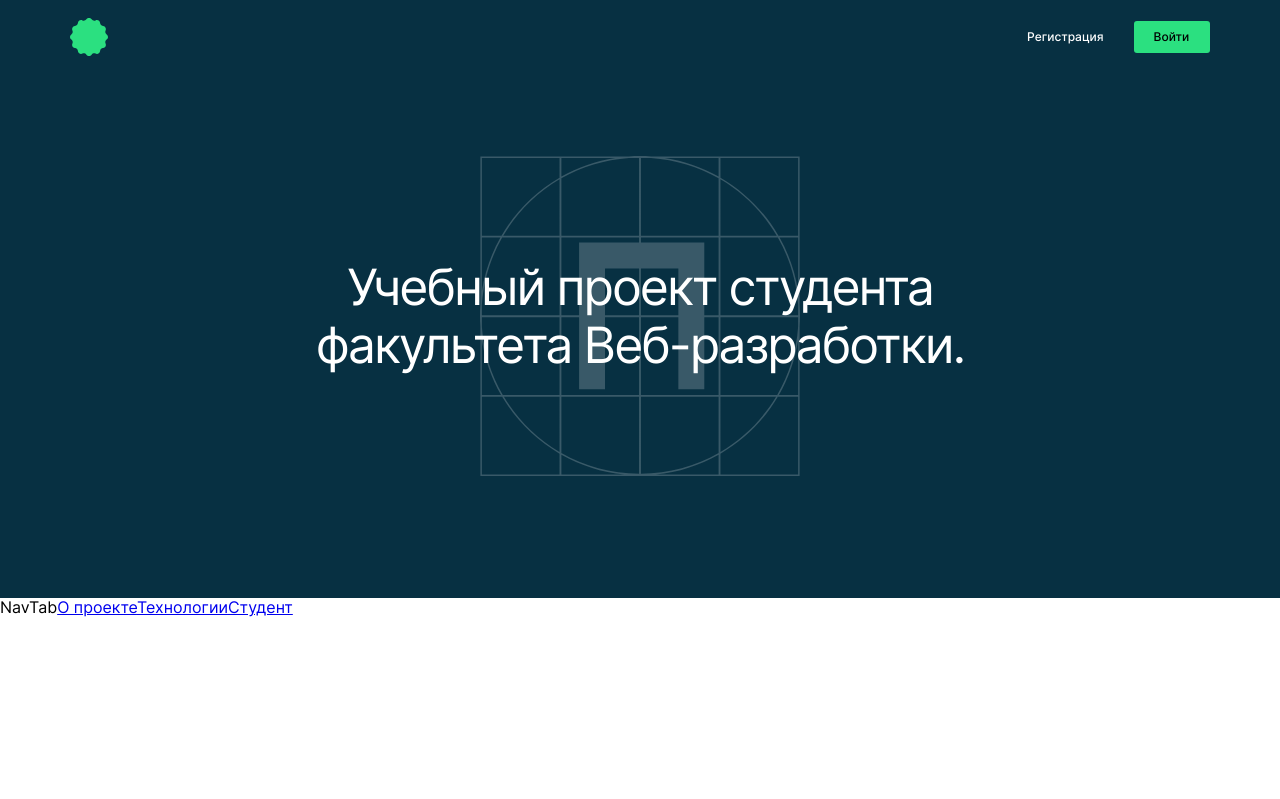
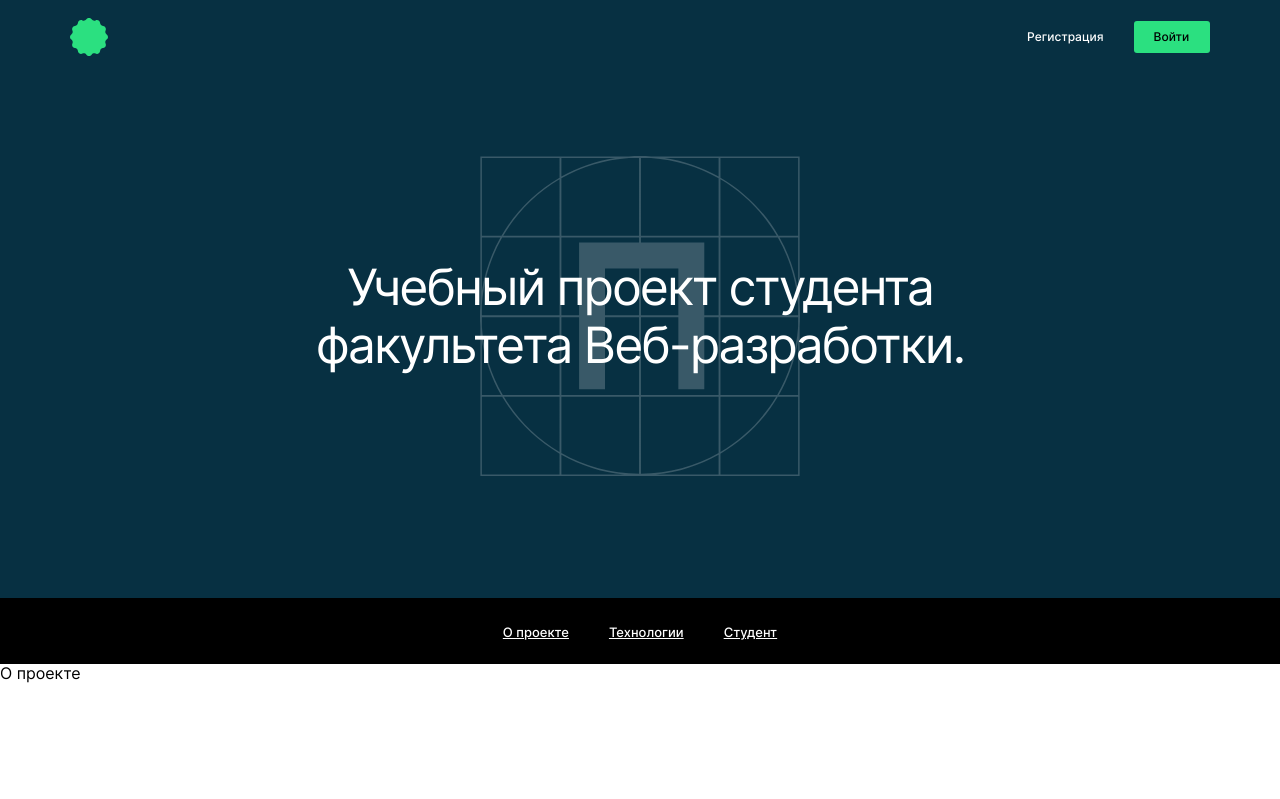
Before and after one commit to izverk/movies-explorer-frontend, a React (Create React App) app: page / in a window 1280 px wide. Shown: the top 799 px of the page. Built offline with nearby package versions, Linux system fonts and the light colour scheme.

Commit message:
feat: сверстан компонент NavTab, проверено в PerfectPixel

```diff
--- a/src/components/NavTab/NavTab.css
+++ b/src/components/NavTab/NavTab.css
@@ -1,3 +1,41 @@
-.NavTab {
-	height: 200px;
+.nav-tab {
+	padding: 24px;
+	background-color: #000000;
+	color: #fff;
+	display: flex;
 }
+
+.nav-tab__list {
+	display: flex;
+	margin: auto;
+	padding: 0;
+	list-style: none;
+}
+
+.nav-tab__list-item {
+	margin-right: 40px;
+}
+
+.nav-tab__list-item:last-child {
+	margin-right: 0;
+}
+
+.nav-tab__link {
+	color: #fff;
+	font-weight: 500;
+	font-size: 13px;
+	line-height: 16px;
+	text-decoration: underline;
+}
+
+@media screen and (max-width: 580px) {
+	.nav-tab {
+		padding: 23px;
+	}
+	.nav-tab__list-item {
+		margin-right: 24px;
+	}
+	.nav-tab__link {
+		font-size: 11px;
+	}
+}
--- a/src/components/NavTab/NavTab.js
+++ b/src/components/NavTab/NavTab.js
@@ -3,12 +3,25 @@ import './NavTab.css';
 
 function NavTab() {
     return (
-        <div className='NavTab'>
-            NavTab
-            <a href='#AboutProject'>О проекте</a>
-            <a href='#Techs'>Технологии</a>
-            <a href='#AboutMe'>Студент</a>
-        </div>
+        <nav className='nav-tab'>
+            <ul className='nav-tab__list'>
+                <li className='nav-tab__list-item'>
+                    <a href='#AboutProject' className='app__link nav-tab__link'>
+                        О проекте
+                    </a>
+                </li>
+                <li className='nav-tab__list-item'>
+                    <a href='#Techs' className='app__link nav-tab__link'>
+                        Технологии
+                    </a>
+                </li>
+                <li className='nav-tab__list-item'>
+                    <a href='#AboutMe' className='app__link nav-tab__link'>
+                        Студент
+                    </a>
+                </li>
+            </ul>
+        </nav>
     );
 }
 
```
